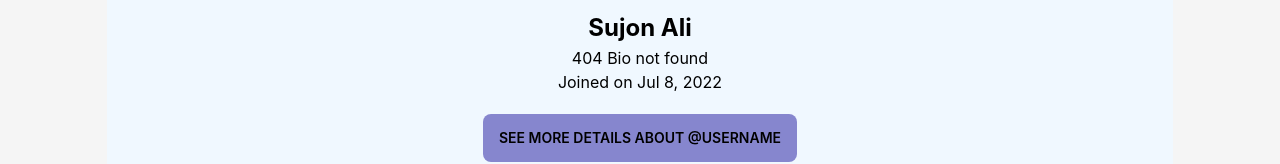
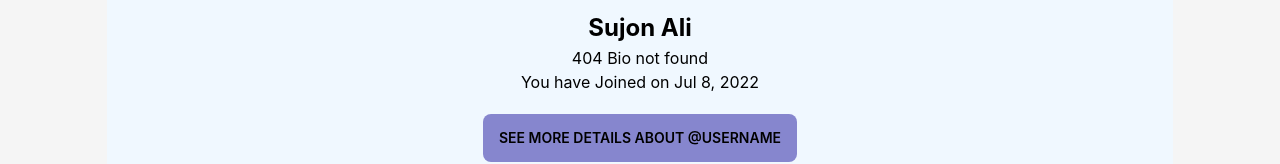
Before and after one commit to techbeeyt/devkarkhana-devto-clone, a React (Create React App) app: page /profile in a window 1280 px wide. Shown: the part 307-471 px from the top of the page. Built offline with nearby package versions, Linux system fonts and the light colour scheme.

Commit message:
regular update on profile

```diff
--- a/src/components/Profile/Profile.js
+++ b/src/components/Profile/Profile.js
@@ -27,7 +27,7 @@ const Profile = () => {
           <div className="constent">
             <h1 className="name">Sujon Ali</h1>
             <p className="bio">404 Bio not found</p>
-            <p>Joined on Jul 8, 2022</p>
+            <p>You have Joined on Jul 8, 2022</p>
           </div>
         </div>
 
```
Also changed, not shown: 1 other file (tests, documents, lock files or other folders).
